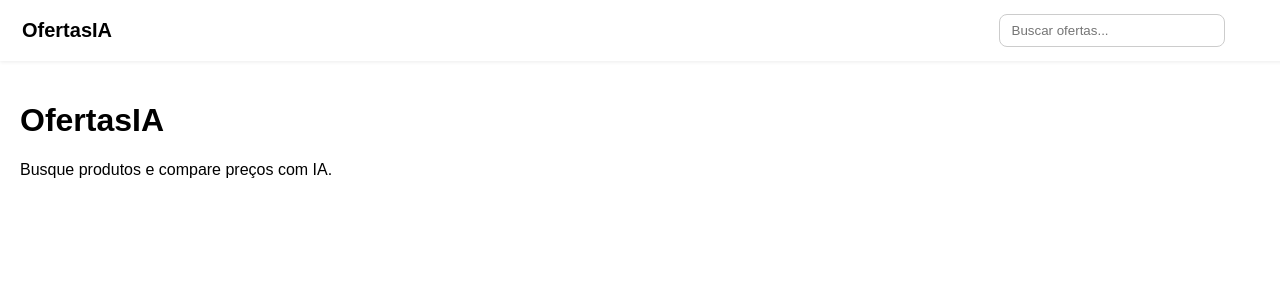
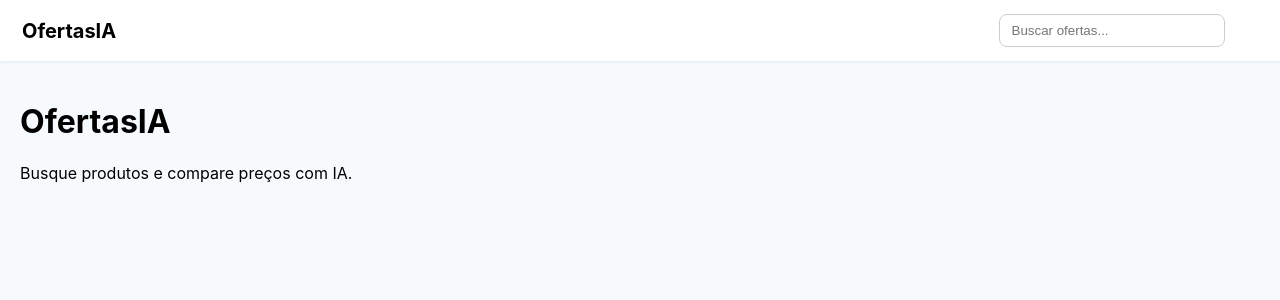
Before and after one commit to zakkarias1701/upgraded-fiesta, a Next.js app: page / in a window 1280 px wide. Shown: the top 300 px of the page. Built offline with nearby package versions, Linux system fonts and the light colour scheme.

Commit message:
Update globals.css

```diff
--- a/app/globals.css
+++ b/app/globals.css
@@ -1 +1,6 @@
-body{margin:0;font-family:sans-serif;}
+body {
+  margin: 0;
+  padding: 0;
+  background: #f7fafc;
+  font-family: Inter, system-ui, sans-serif;
+}
```
